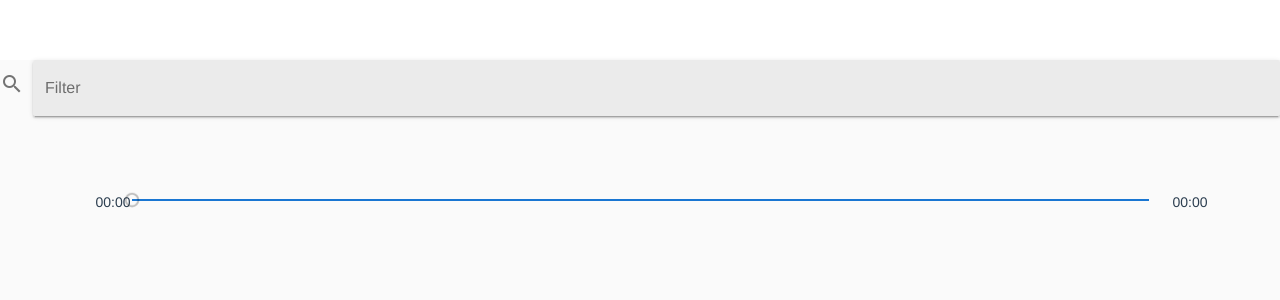
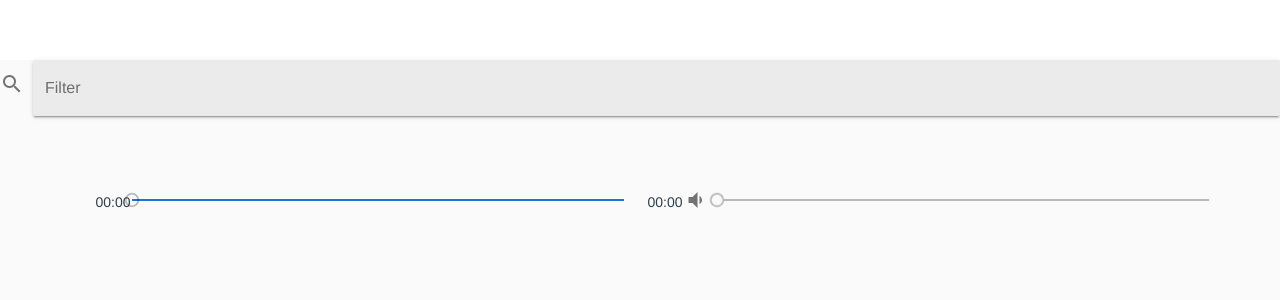
Before and after one commit to nroi/vspot, a Vue app: page / in a window 1280 px wide. Shown: the top 300 px of the page. Built offline with nearby package versions, Linux system fonts and the light colour scheme; what vue-native-websocket would draw is missing.

Commit message:
Add <v-slider>

```diff
--- a/src/components/HelloWorld.vue
+++ b/src/components/HelloWorld.vue
@@ -23,6 +23,10 @@
           {{ $store.getters.currentSongDuration | formatHHMMSS }}
         </v-container>
       </v-flex>
+      <v-slider
+              v-model="volume"
+              prepend-icon="volume_down"
+      ></v-slider>
     </v-layout>
   </v-container>
 </template>
```
